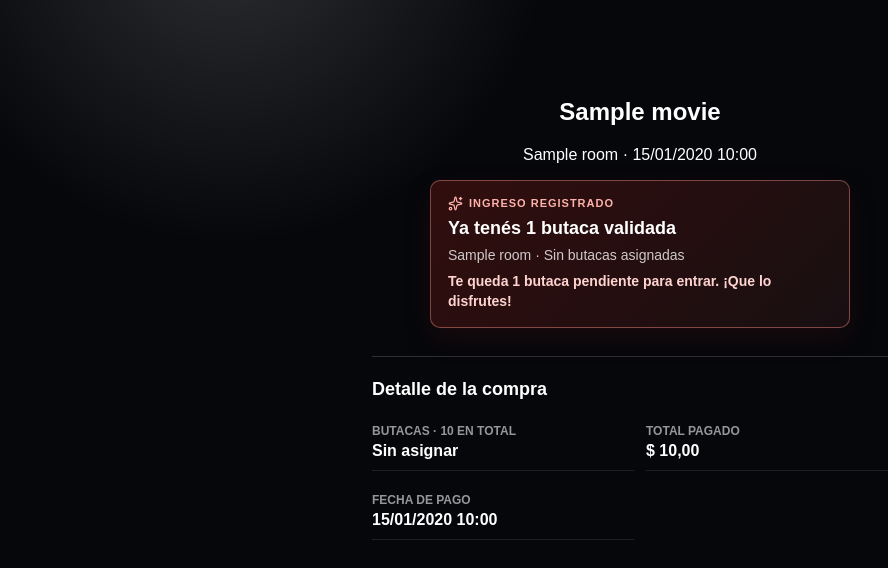
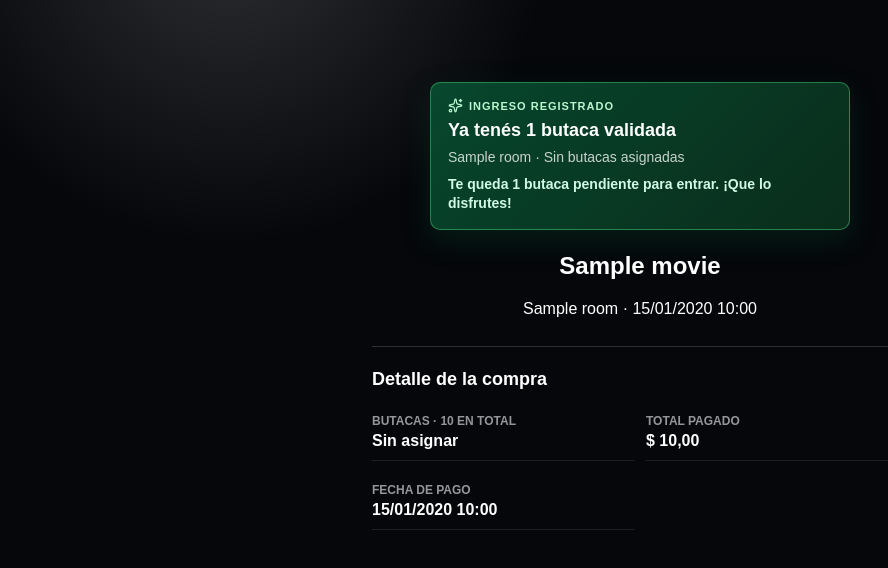
Before and after one commit to uca-argentina/pid-2026-refactoreros, a Django app: template django/web/tickets/templates/ticket_detail.html in a window 1280 px wide. Shown: the part 76-644 px from the top of the page, without its empty margins (0-888 px from the left). Run offline with Django 5.2, Linux system fonts and the light colour scheme; the template is opened without the code that fills it: most values are stand-ins (such as "Sample title", 1, 10 or a date in 2020); grey boxes marked "Sample" are stand-in pictures; parts of the project's set-up code (start-up, migrations or seed data) failed here and were passed over.

Commit message:
Destacar en verde los ingresos registrados

```diff
--- a/django/web/tickets/static/admission_tickets.css
+++ b/django/web/tickets/static/admission_tickets.css
@@ -123,14 +123,14 @@
 }
 .ticket-code span { font-size: 12px; font-weight: 800; letter-spacing: .08em; text-transform: uppercase; }
 .ticket-code strong { color: #ffaaa3; font-family: monospace; font-size: 28px; letter-spacing: .18em; line-height: 1; }
-.ticket-admission-update { display: grid; gap: 7px; max-width: 420px; margin: 4px auto 22px; padding: 15px 17px; border: 1px solid rgba(255, 150, 143, .42); border-radius: 10px; background: linear-gradient(135deg, rgba(180, 35, 24, .26), rgba(255, 112, 98, .08)); box-shadow: 0 10px 30px rgba(180, 35, 24, .12); text-align: left; }
+.ticket-admission-update { display: grid; gap: 7px; max-width: 420px; margin: 4px auto 22px; padding: 15px 17px; border: 1px solid rgba(74, 222, 128, .45); border-radius: 10px; background: linear-gradient(135deg, rgba(7, 109, 66, .62), rgba(34, 197, 94, .2)); box-shadow: 0 10px 30px rgba(7, 109, 66, .22); text-align: left; }
 .ticket-admission-update[hidden] { display: none; }
 .ticket-admission-update.is-arriving { animation: ticket-admission-arrival .45s ease-out both; }
-.ticket-admission-kicker { display: inline-flex; align-items: center; gap: 6px; color: #ffb1ab; font-size: 11px; font-weight: 900; letter-spacing: .09em; text-transform: uppercase; }
+.ticket-admission-kicker { display: inline-flex; align-items: center; gap: 6px; color: #bbf7d0; font-size: 11px; font-weight: 900; letter-spacing: .09em; text-transform: uppercase; }
 .ticket-admission-kicker svg { width: 15px; height: 15px; }
 .ticket-admission-update strong { color: #fff; font-size: 18px; }
 .ticket-admission-update p { margin: 0; color: rgba(255, 255, 255, .78); font-size: 14px; line-height: 1.4; }
-.ticket-admission-update [data-admission-remaining] { color: #ffd4d0; font-weight: 700; }
+.ticket-admission-update [data-admission-remaining] { color: #d1fae5; font-weight: 700; }
 @keyframes ticket-admission-arrival { from { opacity: 0; transform: translateY(10px) scale(.98); } to { opacity: 1; transform: translateY(0) scale(1); } }
 .ticket-purchase-details {
   margin-top: 28px;
@@ -174,7 +174,7 @@
   .ticket-qr-summary h1 { margin: 0; font-size: clamp(26px, 8vw, 34px); }
   .ticket-qr-summary > p { margin: 8px 0; font-size: 15px; }
   .ticket-code { order: 3; align-self: center; margin-bottom: 14px; }
-  .ticket-admission-update { order: 4; margin: 0 6px 16px; }
+  .ticket-admission-update { order: 0; margin: 0 6px 16px; }
   .ticket-qr-card > p { order: 4; margin: 0 6px; font-size: 14px; }
   .ticket-qr-card > p.ticket-sharing-notice { margin: 16px 6px 0; }
   .ticket-purchase-details { order: 5; }
--- a/django/web/tickets/templates/ticket_detail.html
+++ b/django/web/tickets/templates/ticket_detail.html
@@ -15,16 +15,6 @@
   {% include "_client_header.html" %}
   <main class="client-main">
     <article class="ticket-qr-card"{% if available %} data-ticket-status-url="{% url 'ticket_admission_status' purchase.pk %}" data-used-count="{{ used_count }}"{% endif %}>
-      {% if available %}
-        <div class="ticket-qr-image" data-qr-payload="{{ purchase.qr_payload }}" aria-label="QR de esta compra para validar el ingreso"></div>
-      {% endif %}
-      <div class="ticket-qr-summary">
-        <h1>{{ purchase.screening.movie.title }}</h1>
-        <p>{{ purchase.screening.room.name }} · {{ purchase.screening.starts_at|date:"d/m/Y H:i" }}</p>
-      </div>
-      {% if available %}
-        <p class="ticket-code"><span>Código de reserva</span><strong>{{ purchase.validation_code }}</strong></p>
-      {% endif %}
       {% if used_count %}
         <section class="ticket-admission-update is-visible" data-admission-update aria-live="polite">
           <span class="ticket-admission-kicker"><i data-lucide="sparkles" aria-hidden="true"></i>Ingreso registrado</span>
@@ -39,6 +29,16 @@
           <p data-admission-detail></p>
           <p data-admission-remaining></p>
         </section>
+      {% endif %}
+      {% if available %}
+        <div class="ticket-qr-image" data-qr-payload="{{ purchase.qr_payload }}" aria-label="QR de esta compra para validar el ingreso"></div>
+      {% endif %}
+      <div class="ticket-qr-summary">
+        <h1>{{ purchase.screening.movie.title }}</h1>
+        <p>{{ purchase.screening.room.name }} · {{ purchase.screening.starts_at|date:"d/m/Y H:i" }}</p>
+      </div>
+      {% if available %}
+        <p class="ticket-code"><span>Código de reserva</span><strong>{{ purchase.validation_code }}</strong></p>
       {% endif %}
       {% if available %}
         <p class="ticket-sharing-notice"><strong>¿Necesitás compartir tu entrada?</strong> Podés compartir el QR o el código de reserva, pero tené en cuenta que, al hacerlo, otra persona podría usarla antes que vos.</p>
```
